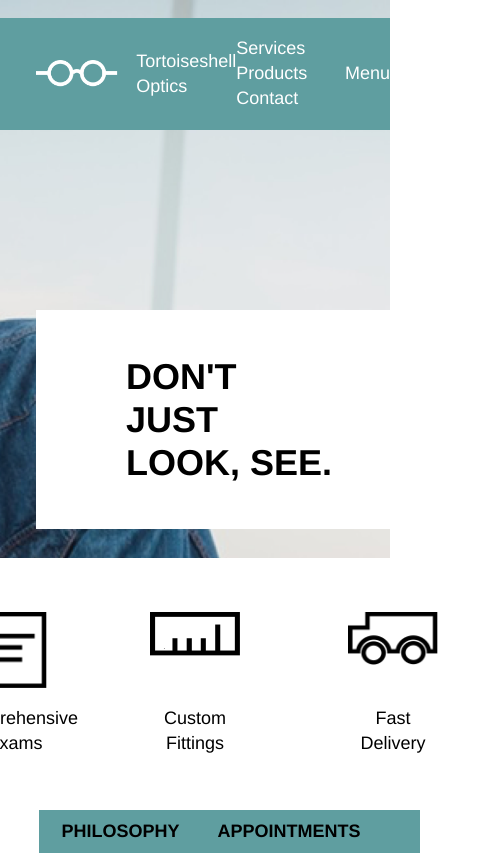
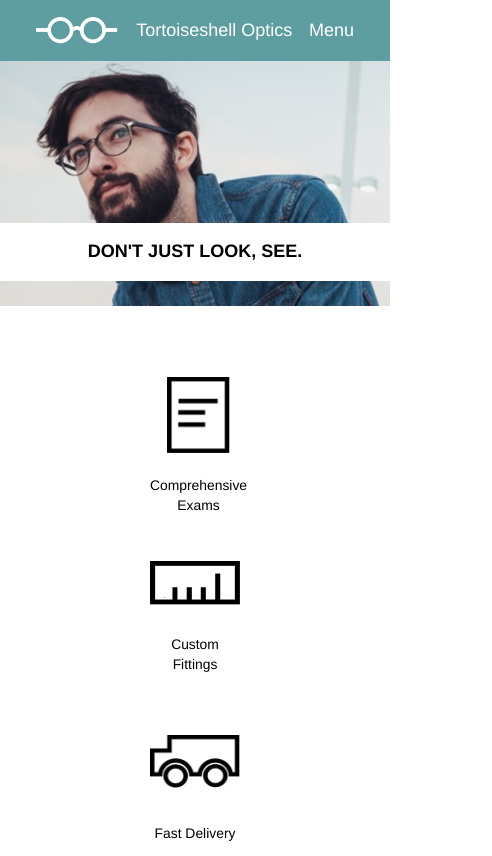
Before and after one commit to Jenksc2/tortoiseshell, a plain HTML site: page index.html in a window 390 px wide. Shown: the top 856 px of the page, 492 px wide, since content can reach past the window. Drawn offline with Linux system fonts and the light colour scheme.

Commit message:
responsive

```diff
--- a/resources/css/style.css
+++ b/resources/css/style.css
@@ -30,15 +30,33 @@ header {
 .full-nav {
   padding: 1rem 0;
 }
-.full-nav span{
+.full-nav span {
   padding: 1rem 2rem 1rem 0rem;
 }
 
-@media only screen and (min-width: 1024px) {
+@media only screen and (min-width: 621px) {
   .mobile-nav {
     display: none;
   }
 }
+
+@media only screen and (max-width: 1024px) {
+  header {
+    max-width: 100%;
+    top: 0;
+  }
+}
+
+@media only screen and (max-width: 620px) {
+  .full-nav {
+    display: none;
+  }
+  .mobile-nav {
+    padding: 1rem 2rem 1rem 0rem;
+  }
+}
+
+
 
 /*Banner CSS*/
 .banner {
@@ -68,6 +86,38 @@ header {
   position: relative;
   left: 2rem;
   top: 10rem;
+}
+
+@media only screen and (max-width: 1024px) {
+  .banner {
+    height: 22rem;
+  }
+  .container {
+    max-width: 100%;
+    top: 0;
+  }
+  .headline {
+    font-size: 1.33rem;
+    padding: 1.5rem 4rem;
+    top: 5rem;
+    left: -2rem;
+
+  }
+}
+
+@media only screen and (max-width: 620px) {
+  .banner {
+    height: 17rem;
+    background-position: 20%;
+  }
+  .headline {
+    top: 9rem;
+    left: 0;
+    width: 100%;
+    padding: 1rem;
+    text-align: center;
+    font-size: 1rem;
+  }
 }
 
 /*Content CSS*/
@@ -106,7 +156,7 @@ header {
   max-width: 970px;
   margin: 0 auto;
   padding-bottom: 5rem;
-  display: flex;
+  display: flex;s
   justify-content: center;
 }
 
@@ -122,6 +172,36 @@ header {
   width: 10rem;
 }
 
+@media only screen and (max-width: 620px) {
+  .support-container {
+    flex-direction: column;
+    align-items: center;
+    font-size: 0.77rem;
+    margin-top: 3rem;
+    margin-bottom: 3rem;
+  }
+  .support {
+    padding: .77rem;
+    justify-content: space-around;
+  }
+  .image-paper {
+    padding-bottom: 1rem;
+  }
+  .info-container {
+    flex-direction: column;
+    width: 100%;
+  }
+  .title {
+    width: 100%;
+    padding-bottom: 4rem;
+    font-size: 0.77rem;
+  }
+  .title h2 {
+    width: 100%;
+    font-size: 1rem;
+  }
+
+}
 /*Footer CSS*/
 
 .copyright {
@@ -137,3 +217,9 @@ header {
   height: 1.5rem;
   padding-right: 1rem;
 }
+
+@media only screen and (max-width: 640px) {
+  .copyright {
+    justify-content: center;
+  }
+}
```
